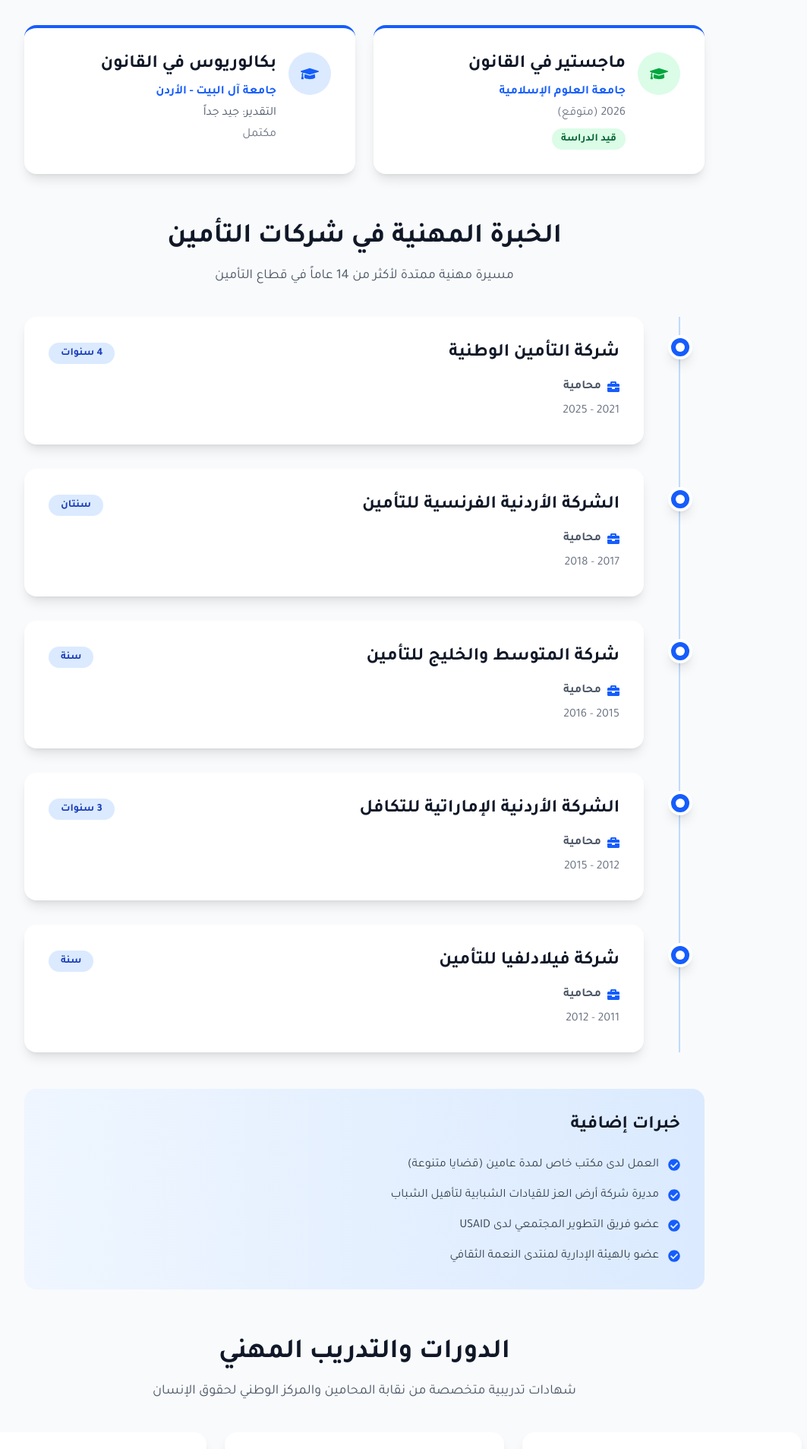
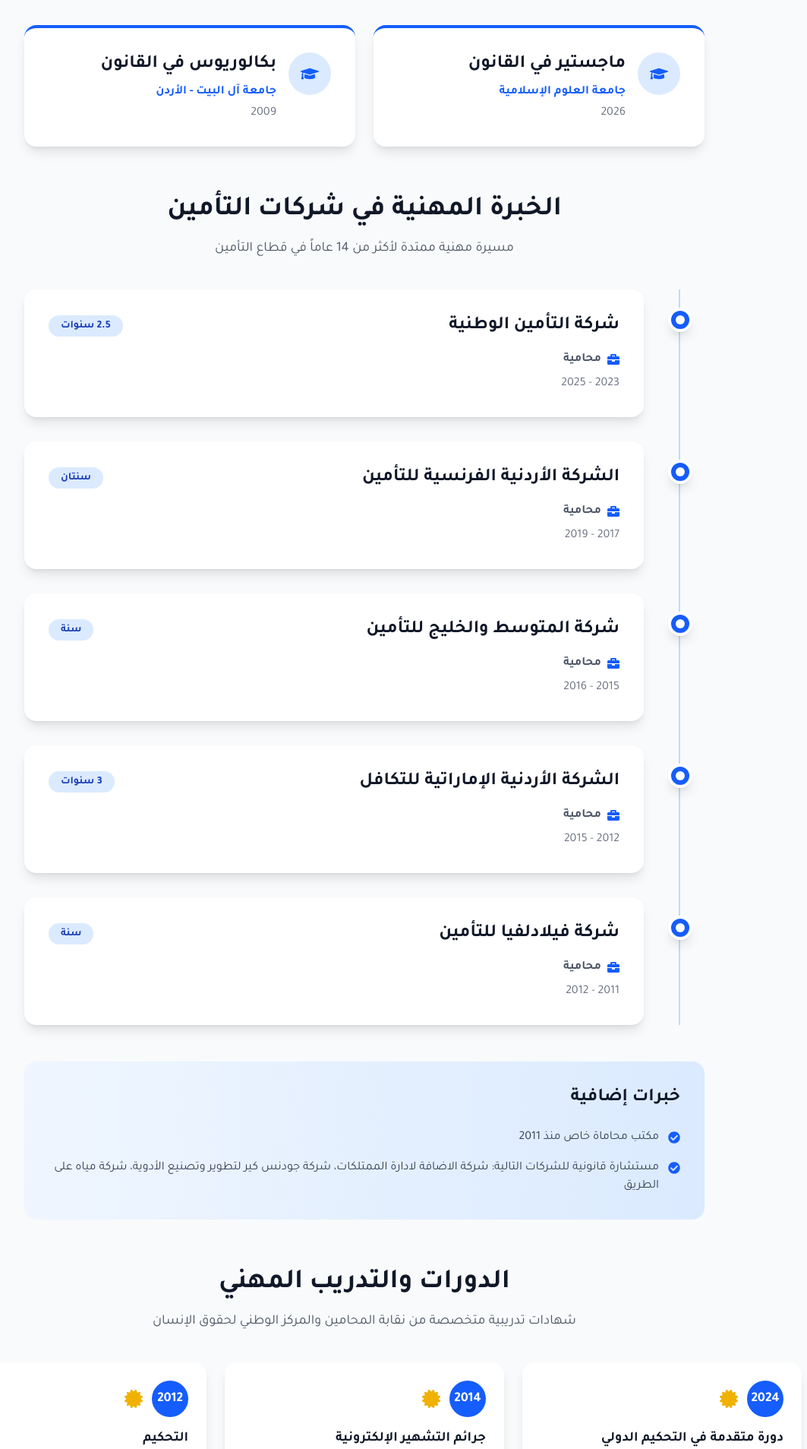
Before and after one commit to ksalah1/NourBarakat.com, a React (Vite) app: page /about in a window 1280 px wide. Shown: the part 1000-2907 px from the top of the page at 76% size, without its empty margins (160-1223 px from the left). Built offline with nearby package versions, Linux system fonts and the light colour scheme.

Commit message:
Update About.tsx

```diff
--- a/pages/About.tsx
+++ b/pages/About.tsx
@@ -8,34 +8,31 @@ const About: React.FC = () => {
     {
       degree: 'ماجستير في القانون',
       institution: 'جامعة العلوم الإسلامية',
-      year: '2026 (متوقع)',
-      status: 'ongoing'
+      year: '2026',
     },
     {
       degree: 'بكالوريوس في القانون',
       institution: 'جامعة آل البيت - الأردن',
-      grade: 'جيد جداً',
-      year: 'مكتمل',
-      status: 'completed'
+      year: '2009',
     }
   ];
 
   const experience = [
-    { years: '2021 - 2025', company: 'شركة التأمين الوطنية', position: 'محامية', duration: '4 سنوات' },
-    { years: '2017 - 2018', company: 'الشركة الأردنية الفرنسية للتأمين', position: 'محامية', duration: 'سنتان' },
+    { years: '2023 - 2025', company: 'شركة التأمين الوطنية', position: 'محامية', duration: '2.5 سنوات' },
+    { years: '2017 - 2019', company: 'الشركة الأردنية الفرنسية للتأمين', position: 'محامية', duration: 'سنتان' },
     { years: '2015 - 2016', company: 'شركة المتوسط والخليج للتأمين', position: 'محامية', duration: 'سنة' },
     { years: '2012 - 2015', company: 'الشركة الأردنية الإماراتية للتكافل', position: 'محامية', duration: '3 سنوات' },
     { years: '2011 - 2012', company: 'شركة فيلادلفيا للتأمين', position: 'محامية', duration: 'سنة' },
   ];
 
   const additionalExperience = [
-    'العمل لدى مكتب خاص لمدة عامين (قضايا متنوعة)',
-    'مديرة شركة أرض العز للقيادات الشبابية لتأهيل الشباب',
-    'عضو فريق التطوير المجتمعي لدى USAID',
-    'عضو بالهيئة الإدارية لمنتدى النعمة الثقافي',
+    'مكتب محاماة خاص منذ 2011 ',
+    'مستشارة قانونية للشركات التالية: شركة الاضافة لادارة الممتلكات، شركة جودنس كير لتطوير وتصنيع الأدوية، شركة مياه على الطريق ',
+
   ];
 
   const courses = [
+    { year: '2024', title: 'دورة متقدمة في التحكيم الدولي', institution: 'الاتحاد الاردني لشركات التأمين' },
     { year: '2014', title: 'جرائم التشهير الإلكترونية', institution: 'نقابة المحامين الأردنيين' },
     { year: '2012', title: 'التحكيم', institution: 'نقابة المحامين الأردنيين' },
     { year: '2012', title: 'حقوق المرأة والطفل في القانون الأردني', institution: 'المركز الوطني لحقوق الإنسان' },
```
